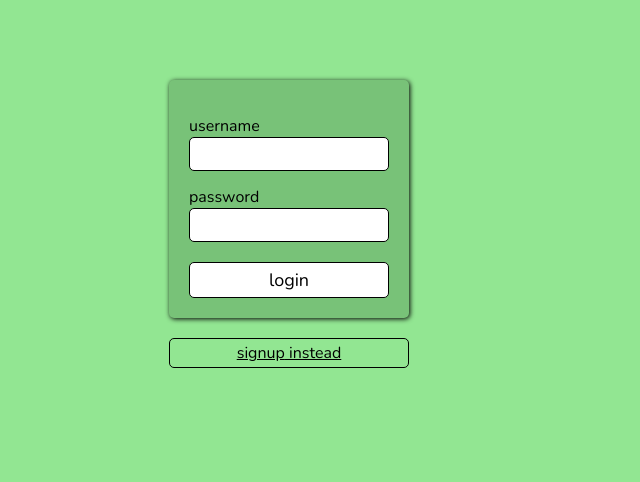
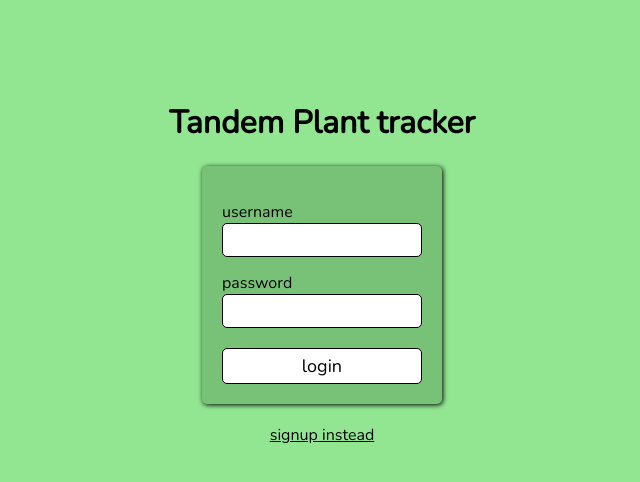
Before and after one commit to JakeLo123/plant-tracker, a React app: page / in a window 1280 px wide. Shown: the whole page, without its empty margins (371-1011 px from the left). Built offline with nearby package versions, Linux system fonts and the light colour scheme; no server answers.

Commit message:
TODO: refactor add plant form

```diff
--- a/client/components/forms/NewAuthForm.js
+++ b/client/components/forms/NewAuthForm.js
@@ -34,6 +34,7 @@ const NewAuthForm = props => {
 
   return (
     <div id="auth-form-container" className="form-container">
+      <h1>Tandem Plant tracker</h1>
       <form onSubmit={handleSubmit}>
         <label htmlFor="username">username</label>
         <input
--- a/public/style.css
+++ b/public/style.css
@@ -38,6 +38,9 @@ body {
     top: 10vh;
     left: 50%;
     margin-left: -100px;
+    display: flex;
+    flex-direction: column;
+    align-items: center;
 }
 
 form {
@@ -88,13 +91,9 @@ form > button:hover {
 }
 
 #method-option {
-    border: 1px solid black;
-    border-radius: 5px;
-    padding: 3px;
     margin-top: 20px;
     text-decoration: underline;
     cursor: pointer;
-    text-align: center;
 }
 
 #method-option:hover {
```
Also changed, not shown: 1 other file.
